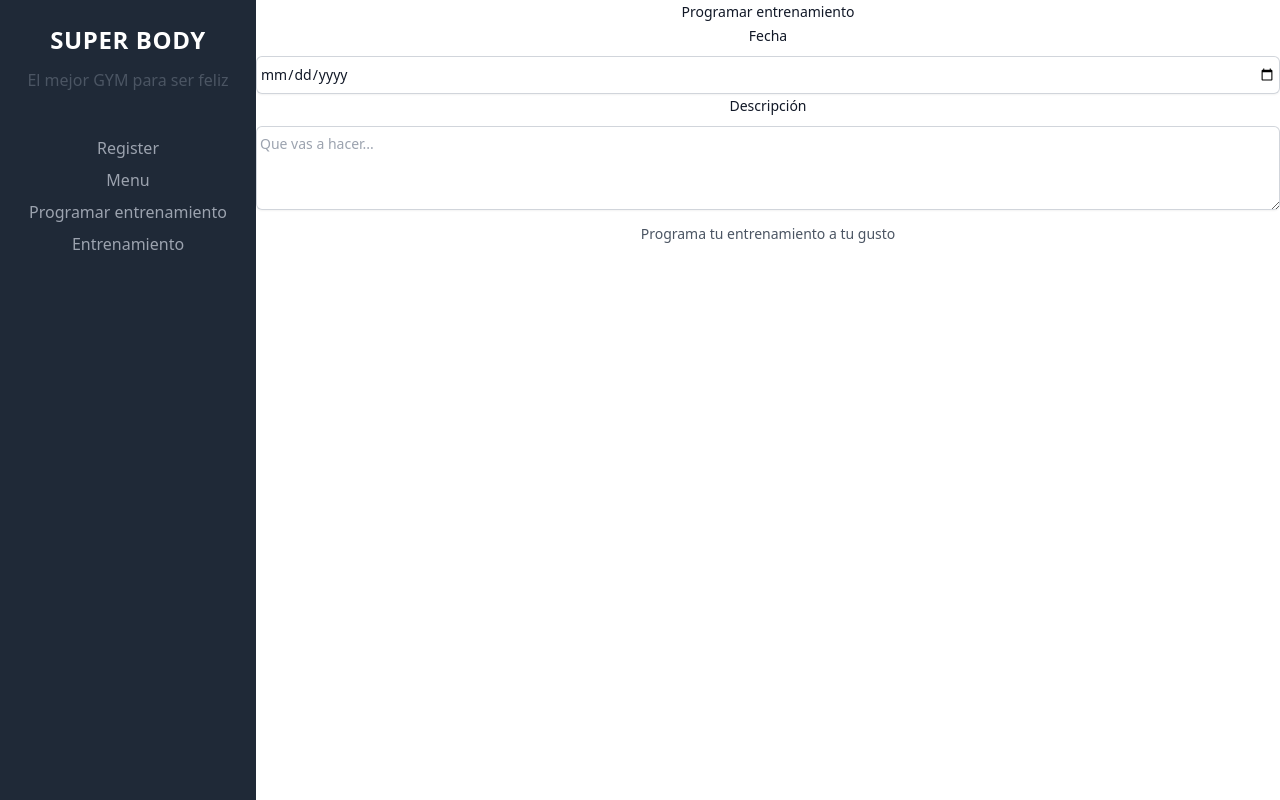
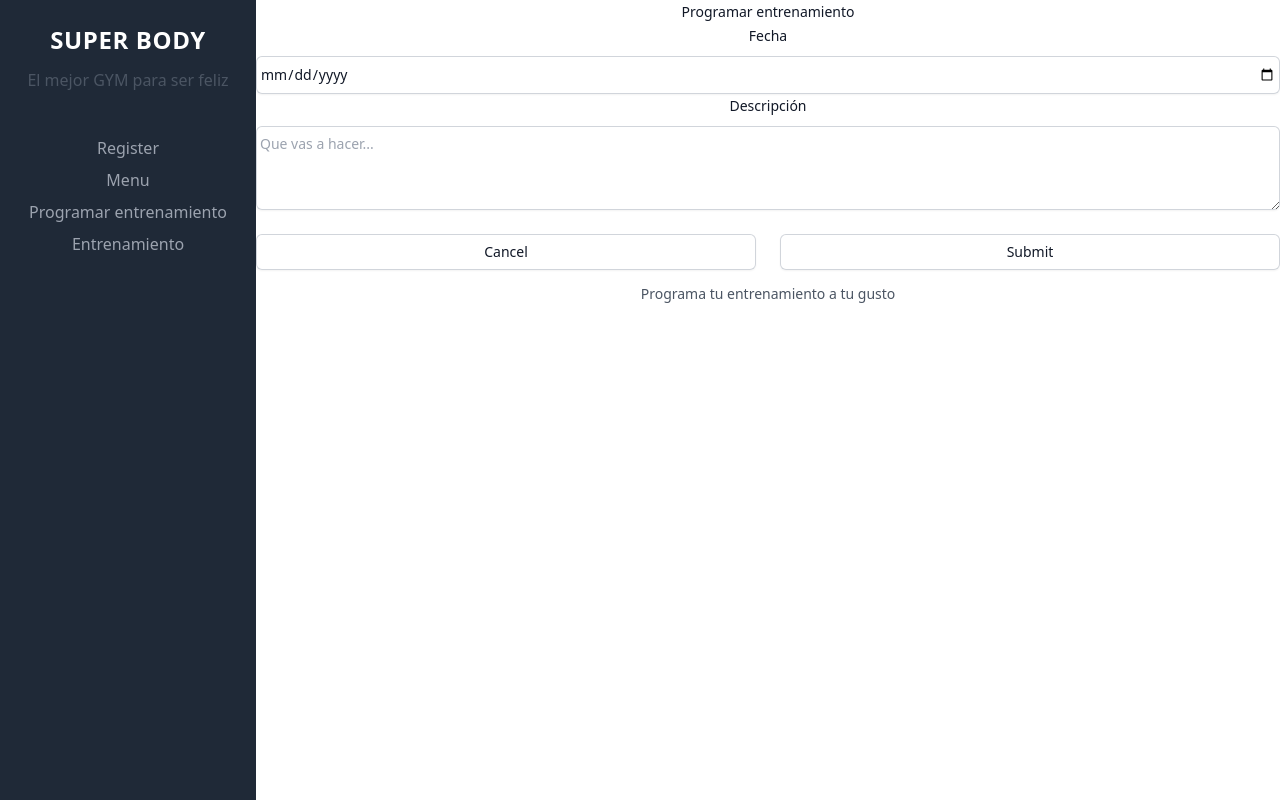
Before and after one commit to paulinacartagena1234/gym, a React (Create React App) app: page /programarentrenamiento in a window 1280 px wide. Built offline with nearby package versions, Linux system fonts and the light colour scheme.

Commit message:
Conexion nueva Firebase

```diff
--- a/package.json
+++ b/package.json
@@ -6,7 +6,7 @@
     "@testing-library/jest-dom": "^5.17.0",
     "@testing-library/react": "^13.4.0",
     "@testing-library/user-event": "^13.5.0",
-    "firebase": "^10.5.0",
+    "firebase": "^10.5.2",
     "formik": "^2.4.5",
     "postcss-cli": "^10.1.0",
     "react": "^18.2.0",
--- a/src/components/Menu.js
+++ b/src/components/Menu.js
@@ -5,7 +5,7 @@ function Menu() {
     return (
         <>
             <h1 className=''>Bienvenido a SUPER BODY</h1>
-            <Link to="/Register">Registro</Link>
+            <h2><Link to="/Register">Registro</Link></h2>
         </>
     )
 }
--- a/src/components/Programarentrenamiento.js
+++ b/src/components/Programarentrenamiento.js
@@ -9,7 +9,6 @@ function Programarentrenamiento() {
     //Validar Campos
     const formik = useFormik({
         initialValues: {
-            // date: new Date().toLocaleDateString('en-us', { weekday: 'long', year: 'numeric', month: 'short', day: 'numeric' }),
             date: '',
             about: ''
 
@@ -21,7 +20,7 @@ function Programarentrenamiento() {
         onSubmit: training => {
             try {
                 firebase.db.collection('training').add(training);
-                // console.log(user)
+                // console.log(training)
             }
             catch (e) {
                 console.log('error: ', e)
@@ -48,6 +47,12 @@ function Programarentrenamiento() {
                         onBlur={formik.handleBlur}
                     />
                 </div>
+                {formik.touched.date && formik.errors.date ? (
+                    <div>
+                        <p className='font-bold text-red'>Ocurrio un error</p>
+                        <p>{formik.errors.date}</p>
+                    </div>
+                ) : null}
                 <label htmlFor="about" className="block text-sm font-medium leading-6 text-gray-900">
                     Descripción
                 </label>
@@ -58,10 +63,21 @@ function Programarentrenamiento() {
                         rows={3}
                         placeholder='Que vas a hacer...'
                         className="block w-full p-1 rounded-md border-0 py-1.5 text-gray-900 shadow-sm ring-1 ring-inset ring-gray-300 placeholder:text-gray-400 focus:ring-2 focus:ring-inset focus:ring-indigo-600 sm:text-sm sm:leading-6"
-                        defaultValue={''}
                         value={formik.values.about}
                         onChange={formik.handleChange}
                         onBlur={formik.handleBlur}
+                    />
+                </div>
+                <div className="mt-6 flex items-center justify-end gap-x-6">
+                    <button type="button"
+                        className="block w-full rounded-md border-0 py-1.5 text-gray-900 shadow-sm ring-1 ring-inset ring-gray-300 placeholder:text-gray-400 focus:ring-2 focus:ring-inset focus:ring-indigo-600 sm:text-sm sm:leading-6">
+                        Cancel
+                    </button>
+                    <input
+                        type="submit"
+                        name="Enviar"
+                        id="Enviar"
+                        className="block w-full rounded-md border-0 py-1.5 text-gray-900 shadow-sm ring-1 ring-inset ring-gray-300 placeholder:text-gray-400 focus:ring-2 focus:ring-inset focus:ring-indigo-600 sm:text-sm sm:leading-6"
                     />
                 </div>
                 <p className="mt-3 text-sm leading-6 text-gray-600">Programa tu entrenamiento a tu gusto</p>
--- a/src/components/Register.js
+++ b/src/components/Register.js
@@ -69,7 +69,7 @@ function Register() {
                             <p>{formik.errors.firstName}</p>
                         </div>
                     ) : null}
-                    {/*Organizar cada uno de los inputs value, onChange, onBlur y la función de error despues del DIV*/}
+
                     <div className="sm:col-span-3">
                         <label htmlFor="last-name" className="block text-sm font-medium leading-6 text-gray-900">
                             Last name
--- a/src/css/main.css
+++ b/src/css/main.css
@@ -478,9 +478,6 @@ video {
   --tw-backdrop-saturate:  ;
   --tw-backdrop-sepia:  ;
 }
-.col-span-full {
-  grid-column: 1 / -1;
-}
 .my-20 {
   margin-top: 5rem;
   margin-bottom: 5rem;
@@ -517,6 +514,9 @@ video {
 }
 .justify-end {
   justify-content: flex-end;
+}
+.justify-center {
+  justify-content: center;
 }
 .gap-x-6 {
   column-gap: 1.5rem;
--- a/src/firebase/config.js
+++ b/src/firebase/config.js
@@ -1,11 +1,10 @@
 const firebaseConfig = {
-    apiKey: "AIzaSyAYYD3sDttSf3Gm9ad7Er1-N6IILI5bxUw",
-    authDomain: "dbpaginaappgym.firebaseapp.com",
-    databaseURL: "https://dbpaginaappgym-default-rtdb.firebaseio.com",
-    projectId: "dbpaginaappgym",
-    storageBucket: "dbpaginaappgym.appspot.com",
-    messagingSenderId: "274680114539",
-    appId: "1:274680114539:web:b19a4b7feb698c10a8302e"
+    apiKey: "AIzaSyDi6sE8E8ivn4YMvrgvfB7GkR7ztbq8msI",
+    authDomain: "conectiondb-cfec2.firebaseapp.com",
+    projectId: "conectiondb-cfec2",
+    storageBucket: "conectiondb-cfec2.appspot.com",
+    messagingSenderId: "432875558539",
+    appId: "1:432875558539:web:331ebda9ff3ea73a2ea68e"
 };
 
 export default firebaseConfig;
```
Also changed, not shown: 1 other file (tests, documents, lock files or other folders).
